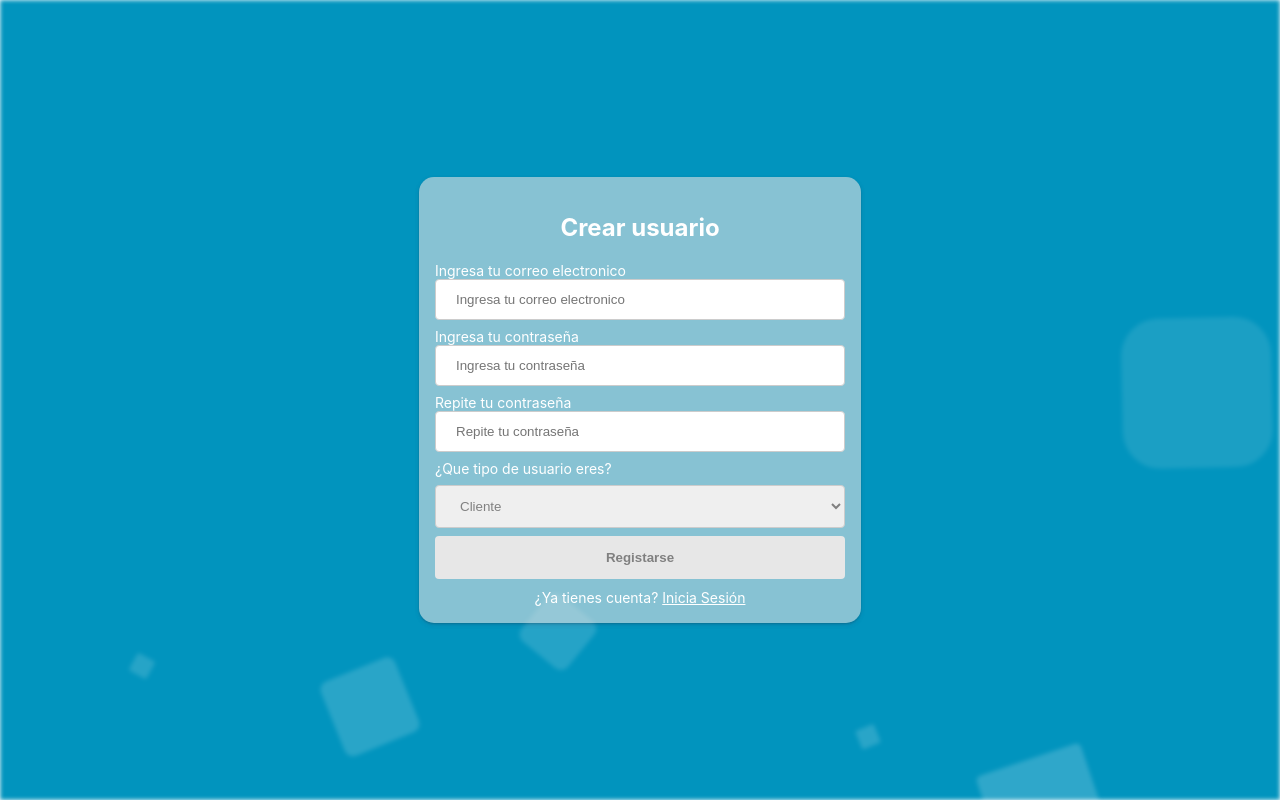
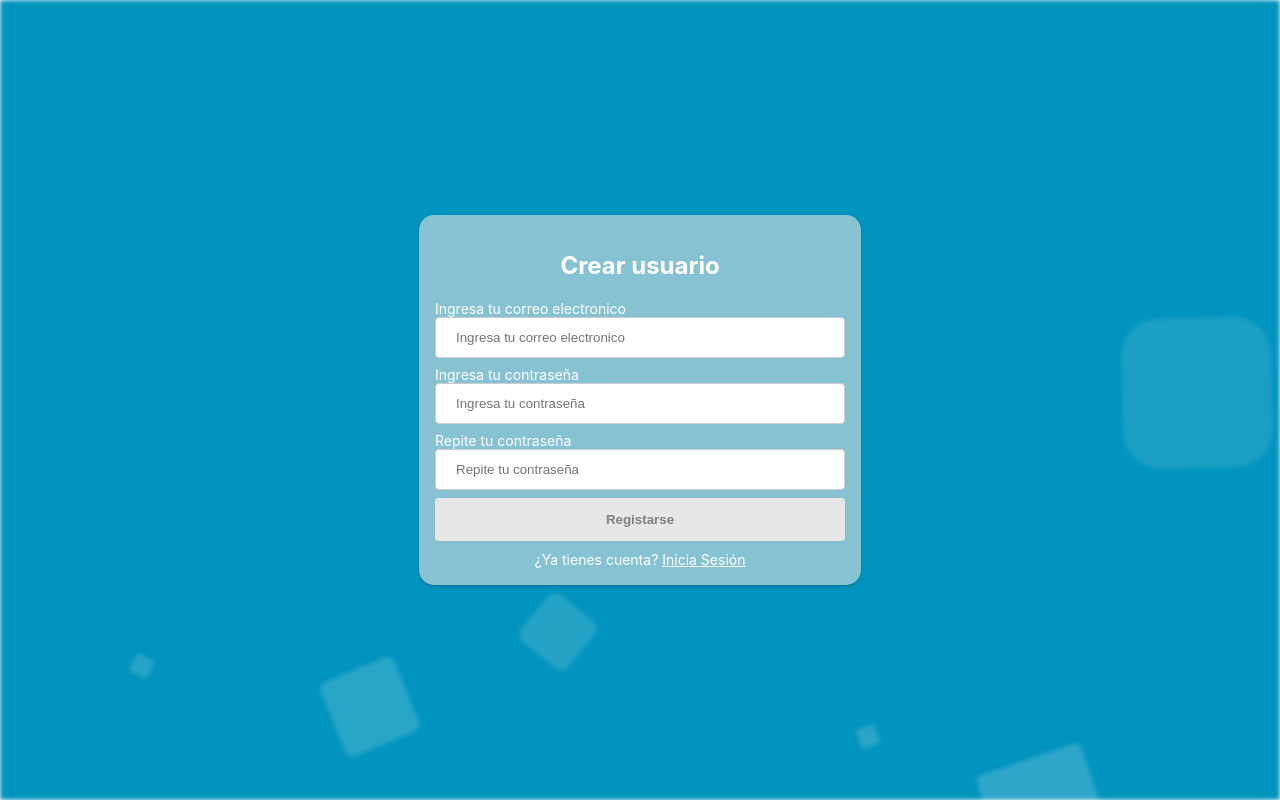
Before and after one commit to sgonzaec/cita-express-frontend-react, a React (Create React App) app: page /register in a window 1280 px wide. Built offline with nearby package versions, Linux system fonts and the light colour scheme.

Commit message:
fix: update registerform

```diff
--- a/src/Pages/Register/RegisterForm/RegisterForm.tsx
+++ b/src/Pages/Register/RegisterForm/RegisterForm.tsx
@@ -55,24 +55,6 @@ const RegisterForm = ({ register, handleSubmit, errors, onSubmit }: any) => {
         />
       </div>
 
-      <div className="input-container">
-        <label htmlFor="user_type">¿Que tipo de usuario eres?</label>
-        <select
-          className={errors.user_type && "input-error"}
-          defaultValue=""
-          {...register("user_type", { required: true })}
-        >
-          <option disabled>
-            --Selecciona una opción--
-          </option>
-          <option value={2}>Cliente</option>
-          <option value={3}>Proveedor</option>
-        </select>
-        {errors.user_type && (
-          <span className="input-error-text">Debes seleccionar una opcion</span>
-        )}
-      </div>
-
       <input type="submit" value="Registarse" className={validationPassword ? '' : 'disabled-buttom'} />
     </form>
   );
```
